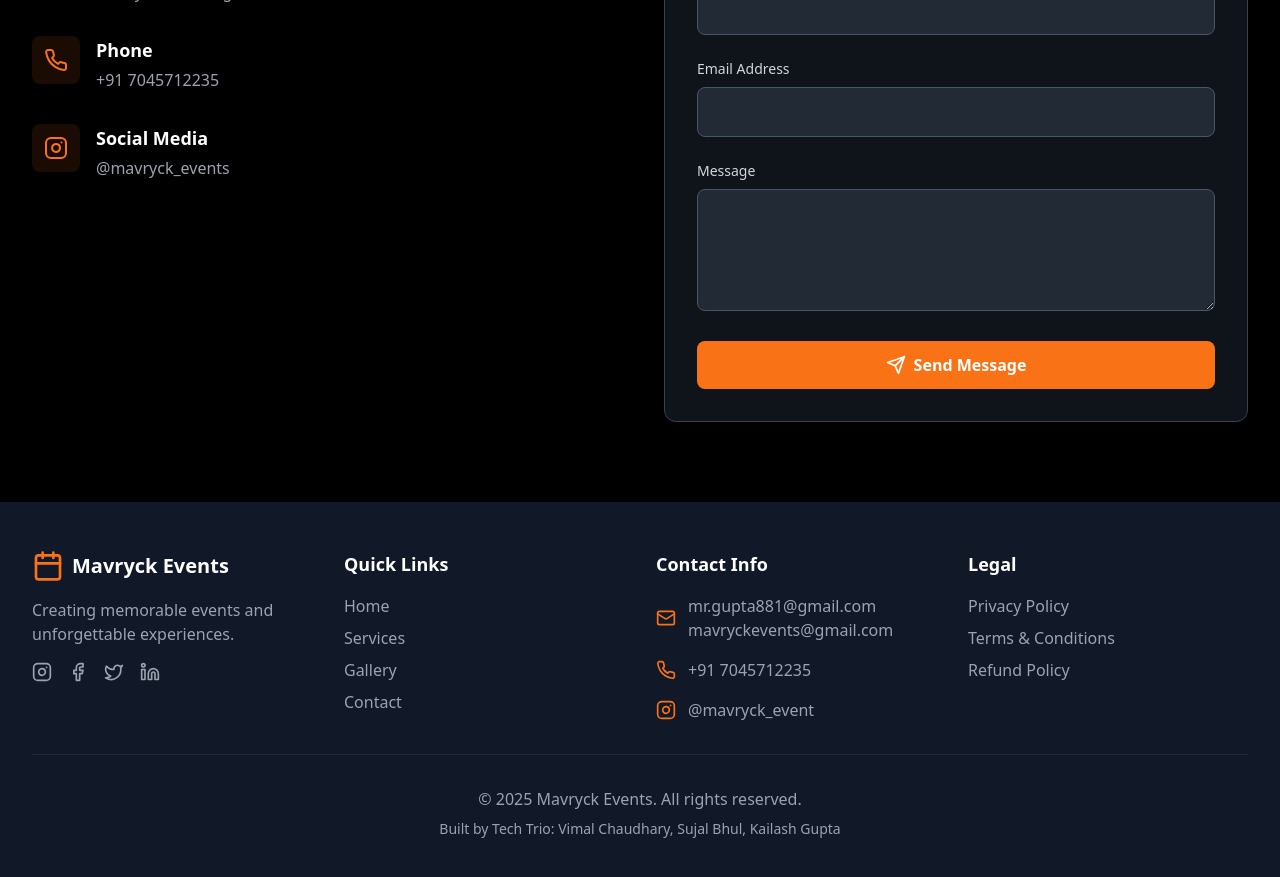
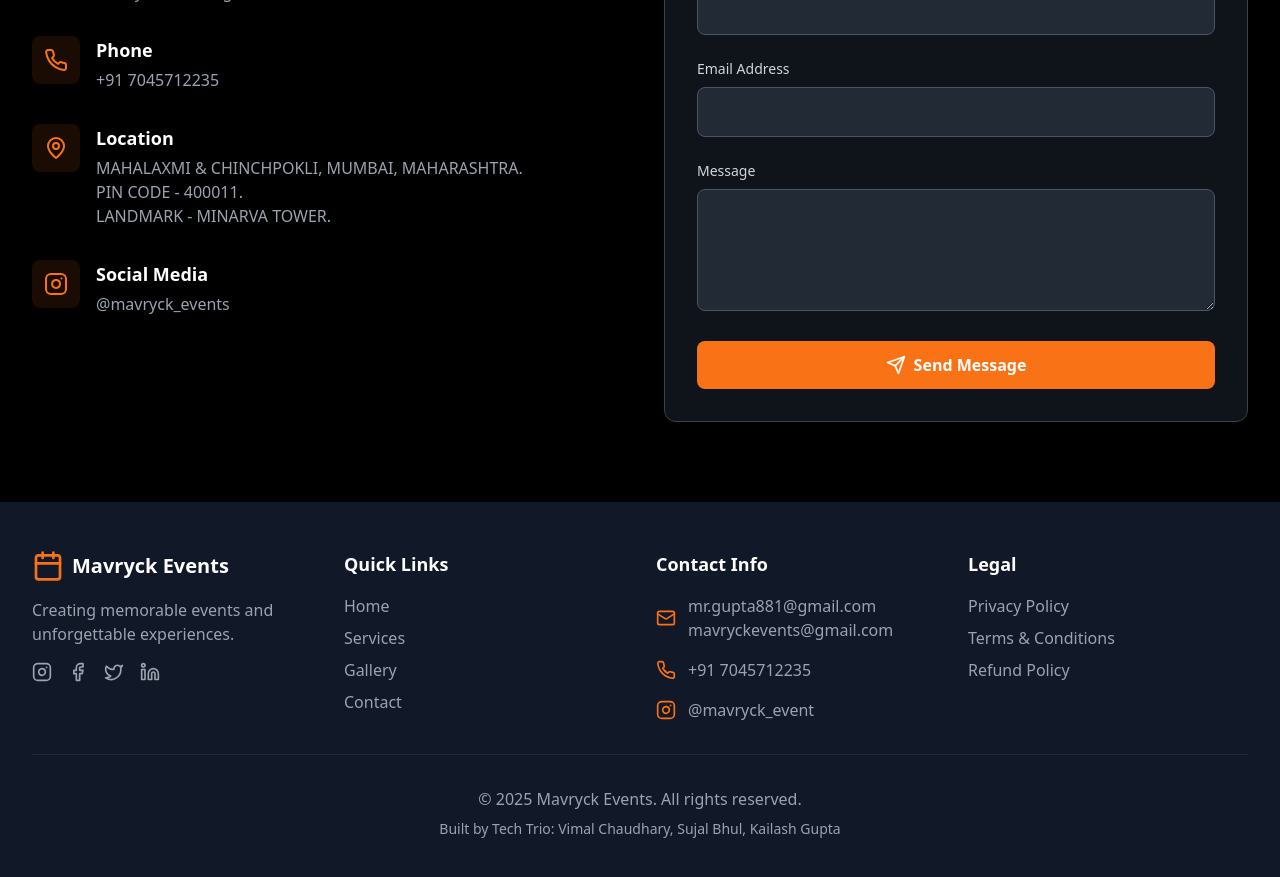
Before and after one commit to VimalChaudhary07/mavryck-events, a React (Vite) app: page / in a window 1280 px wide. Shown: the part 2600-3477 px from the top of the page. Built offline with nearby package versions, Linux system fonts and the light colour scheme.

Commit message:
Updated Contact.tsx with the location block

```diff
--- a/src/components/Contact.tsx
+++ b/src/components/Contact.tsx
@@ -92,6 +92,27 @@
                 </a>
               </div>
             </motion.div>
+
+              {/* Location Block */}
+    <motion.div
+      initial={{ opacity: 0, y: 20 }}
+      whileInView={{ opacity: 1, y: 0 }}
+      viewport={{ once: true }}
+      transition={{ duration: 0.5, delay: 0.2 }}
+      className="flex items-start gap-4"
+    >
+      <div className="bg-orange-500/10 p-3 rounded-lg">
+        <MapPin className="w-6 h-6 text-orange-500" />
+      </div>
+      <div>
+        <h3 className="text-lg font-semibold text-white mb-1">Location</h3>
+        <p className="text-gray-400">
+          MAHALAXMI & CHINCHPOKLI, MUMBAI, MAHARASHTRA.<br />
+          PIN CODE - 400011.<br />
+          LANDMARK - MINARVA TOWER.
+        </p>
+      </div>
+    </motion.div>
 
             <motion.div
               initial={{ opacity: 0, y: 20 }}
```
